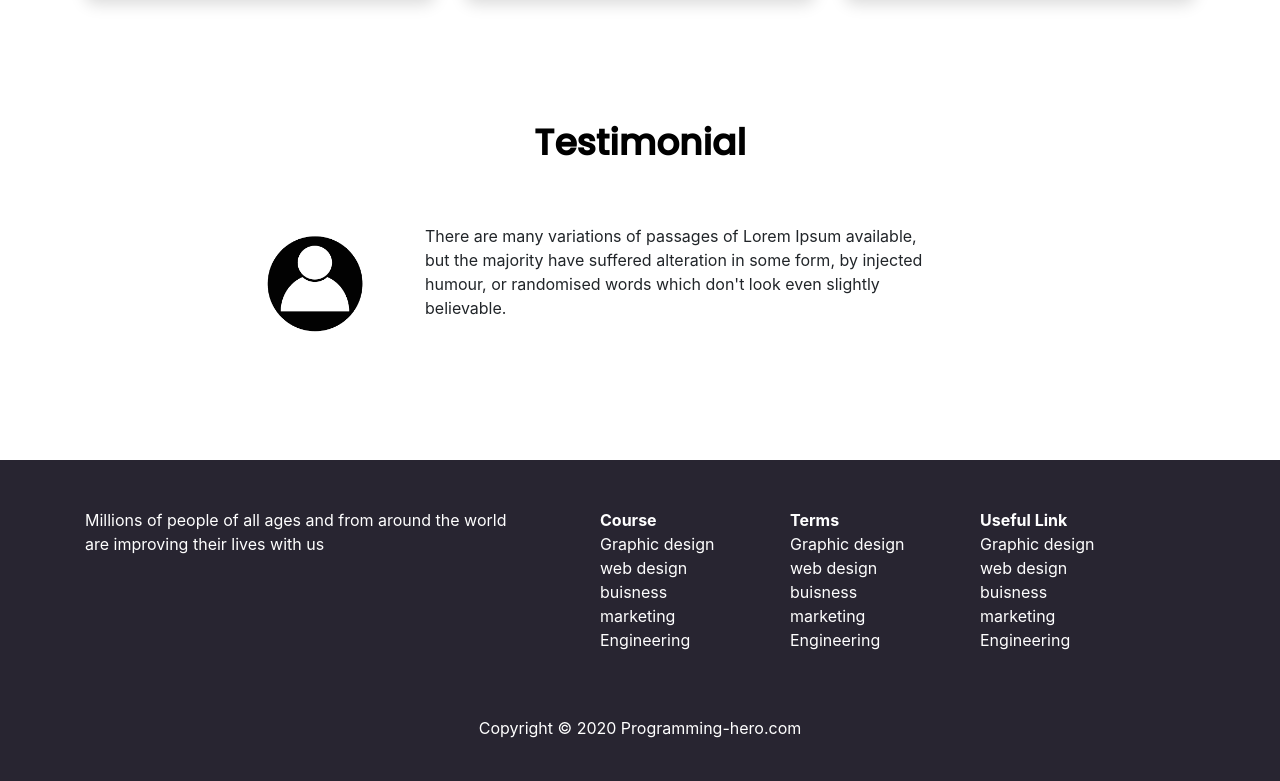
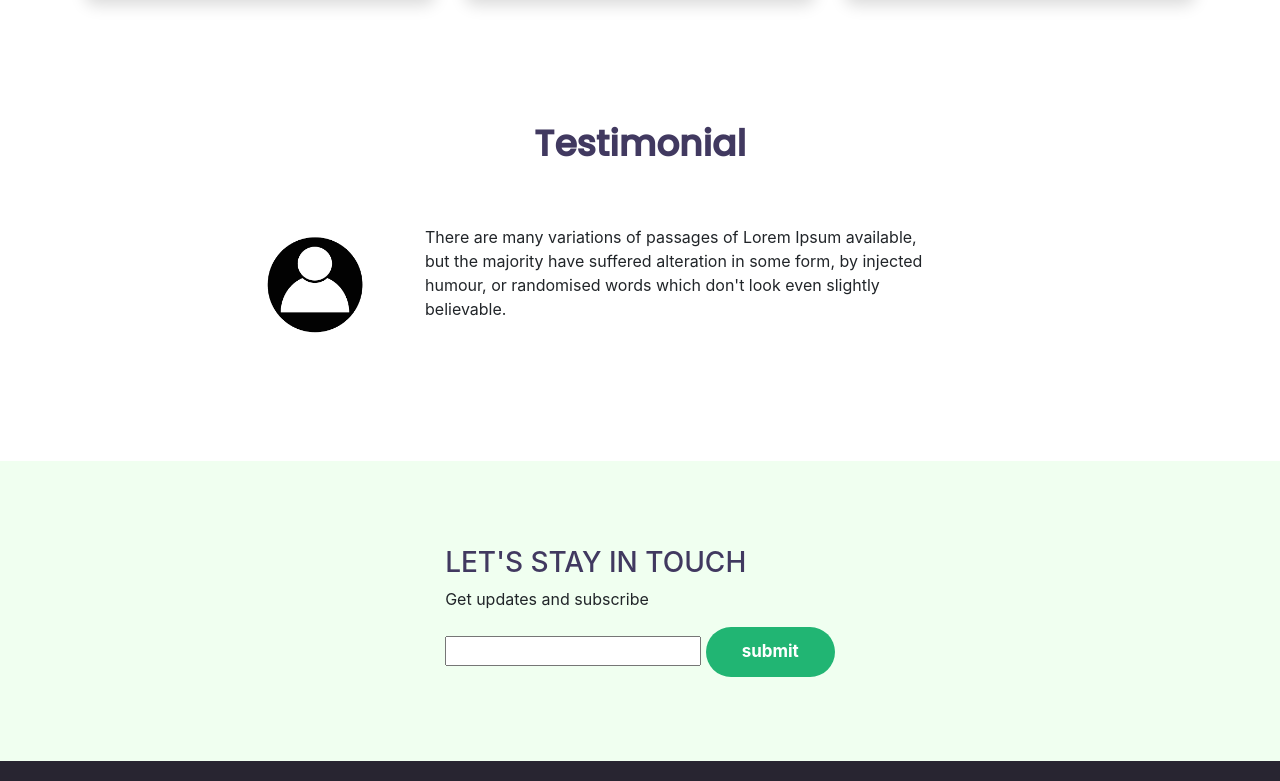
Before and after one commit to khadizapinky/E-School-website, a plain HTML site: page index.html in a window 1280 px wide. Shown: the part 1739-2520 px from the top of the page. Drawn offline with nearby package versions, Linux system fonts and the light colour scheme.

Commit message:
some changes

```diff
--- a/index.html
+++ b/index.html
@@ -195,6 +195,16 @@
          </div>
        </div>
 
+      <!-- subscribe -->
+      <div class=" d-flex justify-content-center align-items-center" id="subscribe">
+        <div>
+           <h3>LET'S STAY IN TOUCH</h3>
+          <p> Get updates and subscribe</p>
+          <input type="text">
+          <button class="custom_btn">submit</button>
+       </div>
+         </div>
+
        <footer class="p-5">
          <div class="container">
            <div class="row">
--- a/style.css
+++ b/style.css
@@ -31,7 +31,7 @@ color: #6C6B6B;
 font-style: normal;
 font-weight: bold;
 font-size: 52px;
-color: #000000;
+color: #413960;
 line-height: 70px;
 }
 span{
@@ -44,6 +44,15 @@ padding: 12px 36px;
 border:none;
 color:#ffff;
 font-weight: bold;
+font-size:17px;
+}
+#subscribe{
+    background-color:#F0FFF0;
+    width:100%;
+    height:300px;
+}
+#subscribe h3{
+    color:#413960;
 }
 .icons_area{
     border:none;
@@ -106,7 +115,7 @@ line-height: 54px;
 /* identical to box height */
 
 
-color: #000000;
+color: #413960;
 
 }
 .textimonial{
```
Also changed, not shown: images/Photos/images (10).jpg (added), images/Photos/images (9).jpg (added).
